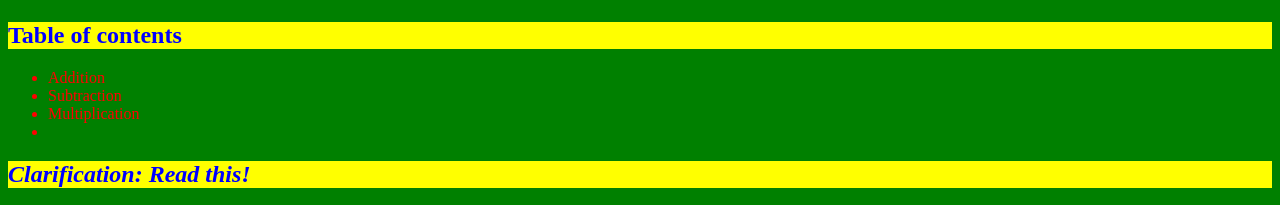
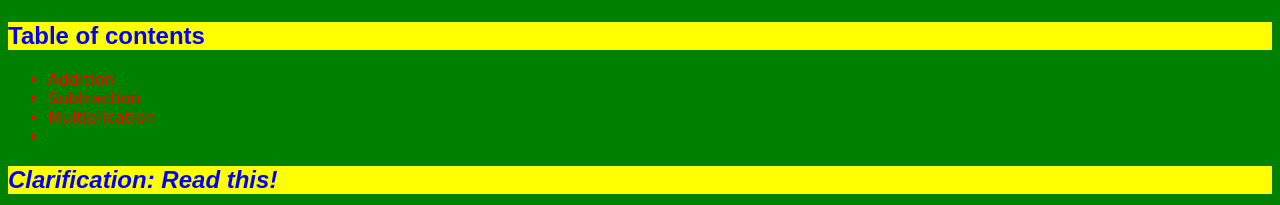
Before and after one commit to Entity845/Entity845.github.io, a plain HTML site: page index.html in a window 1280 px wide. Shown: the part 582-787 px from the top of the page. Drawn offline with Linux system fonts and the light colour scheme.

Commit message:
Update index.html

```diff
--- a/index.html
+++ b/index.html
@@ -16,11 +16,13 @@
 h2{
   color: blue;
   background-color:yellow;
+    font-family:fantasy;
 
 }
 body{
   background-color:green;
   color:red;
+  font-family:cursive;
 }
 #Clarification{
   text-decoration: underline;
@@ -64,7 +66,7 @@ body{
     <br>Actually, the NOOTAI is not real, so I don't have to worry
     <br>about them waging war on me, but seriously, do not be
     <br> offended, infants and toddlers.
-    <br>JK and be angry I dare you XD
+    <br>JK be angry I dare you XD
     </p>
     <h2>Addition</h2>
         <p>Addition is combining numbers together. This is addition:
```
